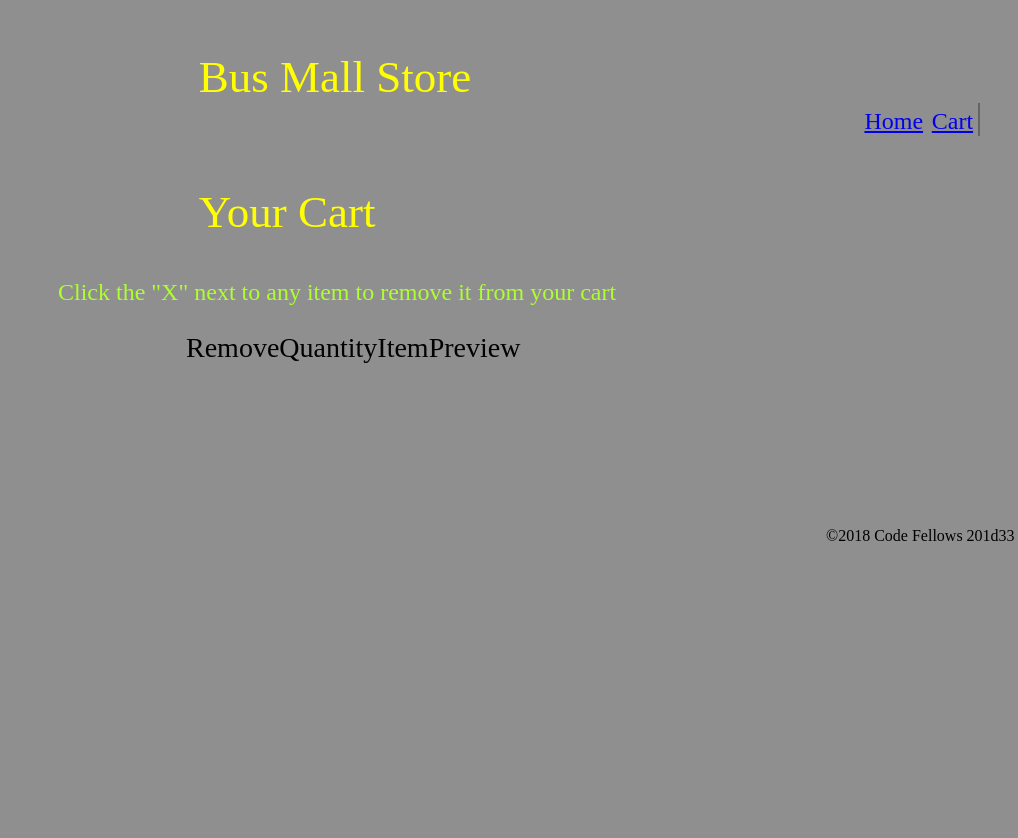
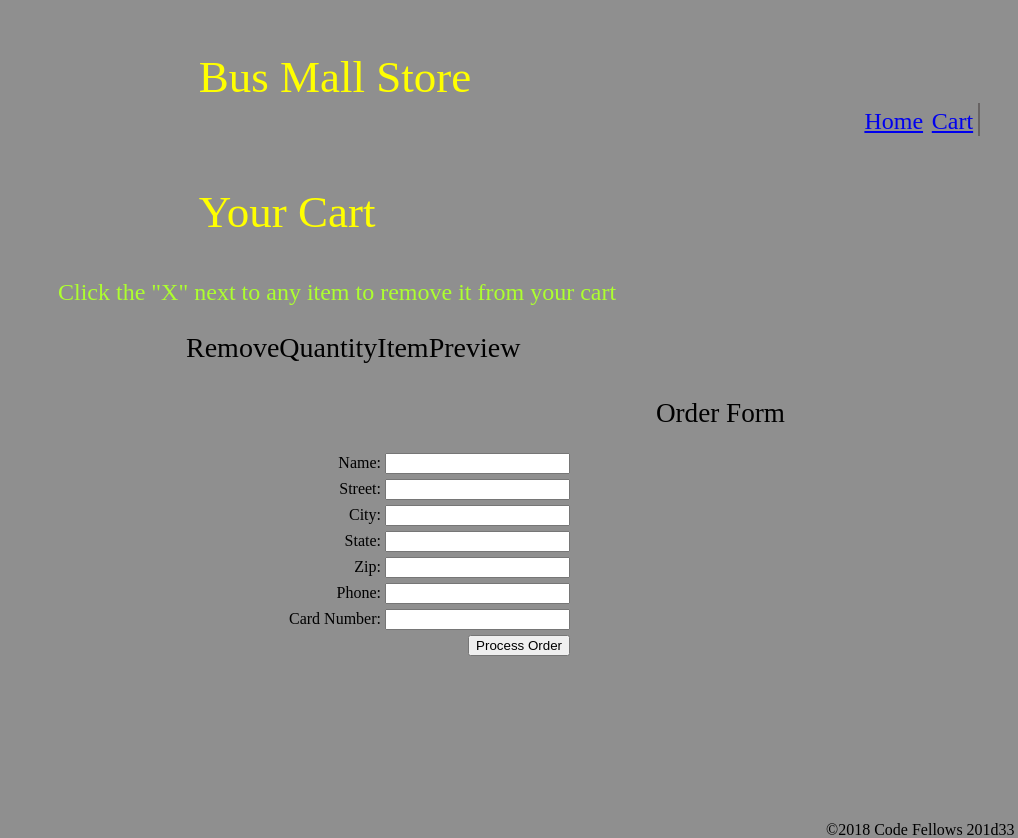
Before and after one commit to mwalker0909/Shopping-Cart, a plain HTML site: page cart.html in a window 1280 px wide. Shown: the whole page, without its empty margins (262-1280 px from the left). Before the commit the page ends 800 px from the top, so only its background shows below. Drawn offline with Linux system fonts and the light colour scheme.

Commit message:
created renderCheckoutForm function

```diff
--- a/css/style.css
+++ b/css/style.css
@@ -2,7 +2,6 @@
 
 body {
   background-color: rgba(66, 66, 66, 0.589);
-
 }
 h1 {
   color: yellow;
@@ -78,3 +77,19 @@ ul > li {
 .cartpic {
   width: 50px;
 }
+
+#fieldset {
+  text-align: right;
+  margin-top: 3%;
+  margin-right: 35%;
+}
+
+#fieldset > label {
+  display: block;
+  margin-bottom: 5px;
+}
+
+#cartlegend {
+  font-family: serif;
+  font-size: 1.7em;
+}
--- a/js/cart.js
+++ b/js/cart.js
@@ -76,5 +76,71 @@ function removeItemFromCart(event) {
   renderCart();
 }
 
+function renderCheckoutForm () {
+  var main = document.querySelector('main');
+  var section = document.createElement('section');
+  section.setAttribute('id', 'checkout-form');
+  var form = document.createElement('form');
+  form.setAttribute('id', 'form');
+  var fieldset = document.createElement('fieldset');
+  fieldset.setAttribute('id', 'fieldset');
+  var legend = document.createElement('legend');
+  legend.setAttribute('id', 'cartlegend');
+  legend.textContent = 'Order Form';
+  var labelName = document.createElement('label');
+  labelName.textContent = 'Name: ';
+  var inputName = document.createElement('input');
+  inputName.setAttribute('type', 'text');
+  var labelStreet = document.createElement('label');
+  labelStreet.textContent = 'Street: ';
+  var inputStreet = document.createElement('input');
+  inputStreet.setAttribute('type', 'text');
+  var labelCity = document.createElement('label');
+  labelCity.textContent = 'City: ';
+  var inputCity = document.createElement('input');
+  inputCity.setAttribute('type', 'text');
+  var labelState = document.createElement('label');
+  labelState.textContent = 'State: ';
+  var inputState = document.createElement('input');
+  inputState.setAttribute('type', 'text');
+  var labelZip = document.createElement('label');
+  labelZip.textContent = 'Zip: ';
+  var inputZip = document.createElement('input');
+  inputZip.setAttribute('type', 'number');
+  var labelPhone = document.createElement('label');
+  labelPhone.textContent = 'Phone: ';
+  var inputPhone = document.createElement('input');
+  inputPhone.setAttribute('type', 'text');
+  var labelCard = document.createElement('label');
+  labelCard.textContent = 'Card Number: ';
+  var inputCard = document.createElement('input');
+  inputCard.setAttribute('type', 'number');
+  var labelSubmit = document.createElement('label');
+  labelSubmit.textContent = 'Card Number: ';
+  var inputSubmit = document.createElement('input');
+  inputSubmit.setAttribute('type', 'submit');
+  inputSubmit.setAttribute('value', 'Process Order'); // https://stackoverflow.com/questions/14007613/change-text-from-submit-on-input-tag
+  main.appendChild(section);
+  section.appendChild(form);
+  form.appendChild(fieldset);
+  fieldset.appendChild(legend);
+  fieldset.appendChild(labelName);
+  labelName.appendChild(inputName);
+  fieldset.appendChild(labelStreet);
+  labelStreet.appendChild(inputStreet);
+  fieldset.appendChild(labelCity);
+  labelCity.appendChild(inputCity);
+  fieldset.appendChild(labelState);
+  labelState.appendChild(inputState);
+  fieldset.appendChild(labelZip);
+  labelZip.appendChild(inputZip);
+  fieldset.appendChild(labelPhone);
+  labelPhone.appendChild(inputPhone);
+  fieldset.appendChild(labelCard);
+  labelCard.appendChild(inputCard);
+  fieldset.appendChild(inputSubmit);
+}
+
 // This will initialize the page and draw the cart on screen
 renderCart();
+renderCheckoutForm();
```
